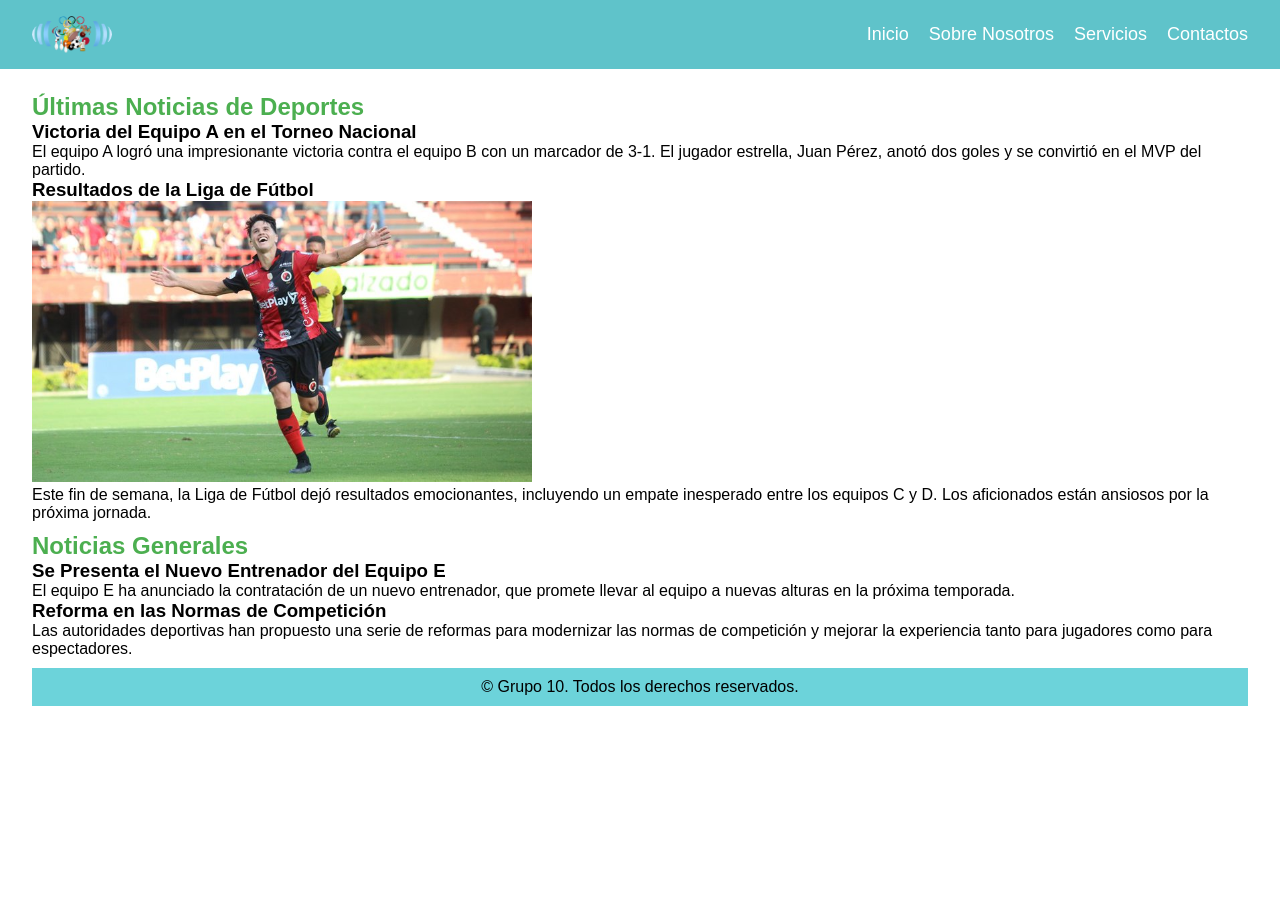
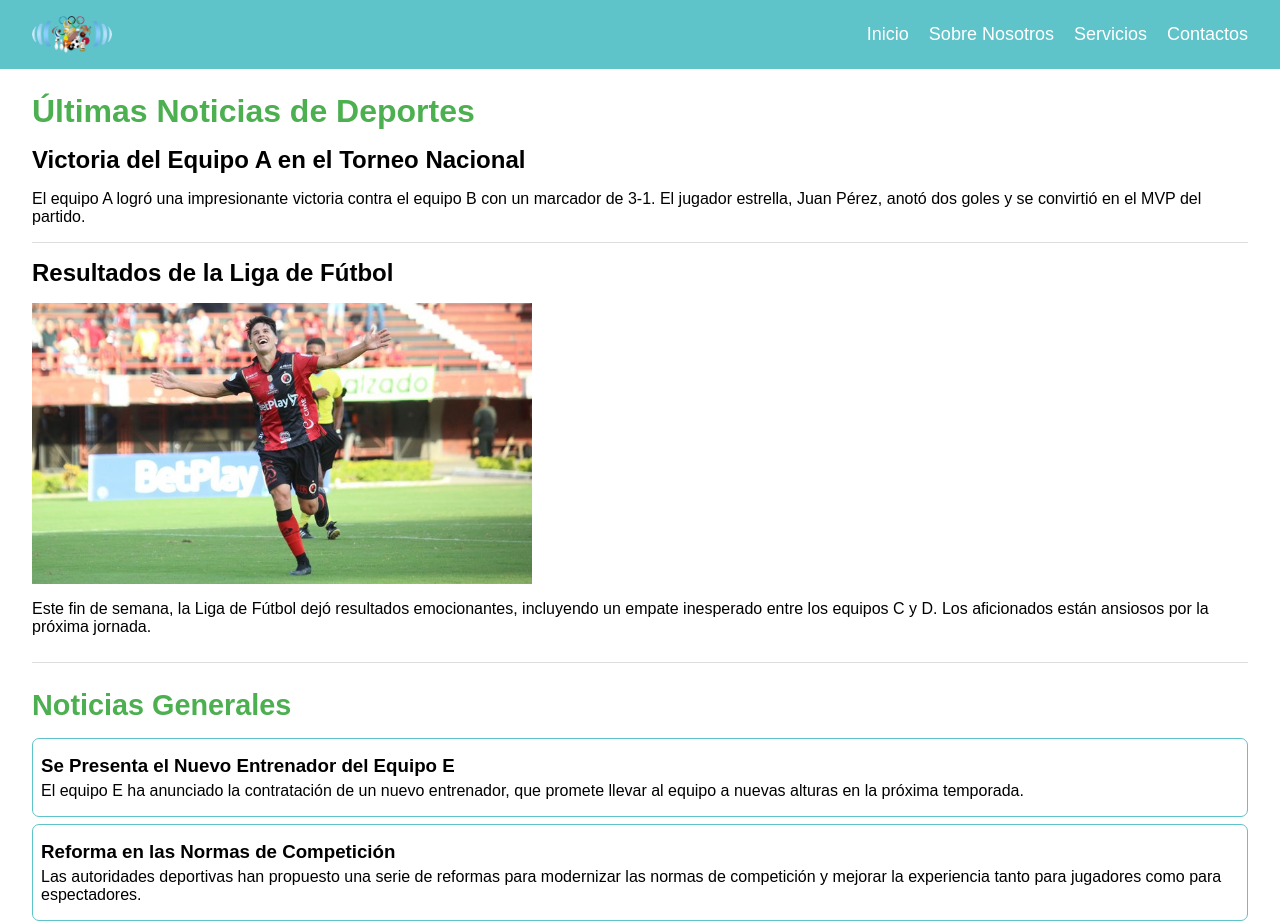
Before and after one commit to danielsv17/sport-news, a plain HTML site: page index.html in a window 1280 px wide. Shown: the top 924 px of the page. Before the commit the page ends 800 px from the top, so only its background shows below. Drawn offline with Linux system fonts and the light colour scheme.

Commit message:
refactor: :art: format the code and improve the structure
format the code and improve the structure

```diff
--- a/index.html
+++ b/index.html
@@ -25,34 +25,42 @@
         </nav>
     </header>
     <main>
-        <section class="deportes">
-        <h2>Últimas Noticias de Deportes</h2>
-        <article>
-            <h3>Victoria del Equipo A en el Torneo Nacional</h3>
-            <p>El equipo A logró una impresionante victoria contra el equipo B con un marcador de 3-1. El jugador estrella, Juan Pérez, anotó dos goles y se convirtió en el MVP del partido.</p>
-        </article>
-        <article>
-            <h3>Resultados de la Liga de Fútbol</h3>
-            <img class="imgCucuta" src="./assets/cucuta.png" alt="Equipo A celebrando" class="imagen-deporte">
-            <p>Este fin de semana, la Liga de Fútbol dejó resultados emocionantes, incluyendo un empate inesperado entre los equipos C y D. Los aficionados están ansiosos por la próxima jornada.</p>
-        </article>
-    </section>
+        <section class="main-news">
+            <h2 class="main-title">Últimas Noticias de Deportes</h2>
+            <article class="article">
+                <h3 class="article-title">Victoria del Equipo A en el Torneo Nacional</h3>
+                <p class="article-description">El equipo A logró una impresionante victoria contra el equipo B con un marcador de 3-1. El jugador
+                    estrella, Juan Pérez, anotó dos goles y se convirtió en el MVP del partido.</p>
+            </article>
+            <div class="divider"></div>
+            <article class="article">
+                <h3 class="article-title">Resultados de la Liga de Fútbol</h3>
+                <img class="imgCucuta" src="./assets/cucuta.png" alt="Equipo A celebrando" class="imagen-deporte">
+                <p class="article-description">Este fin de semana, la Liga de Fútbol dejó resultados emocionantes, incluyendo un empate inesperado
+                    entre los equipos C y D. Los aficionados están ansiosos por la próxima jornada.</p>
+            </article>
+        </section>
+        <div class="divider"></div>
+        <section class="secondary-news">
+            <h2 class="secondary-title">Noticias Generales</h2>
+            <div class="secondary-news-content">
+                <article class="card-sc-news">
+                    <h3>Se Presenta el Nuevo Entrenador del Equipo E</h3>
+                    <p>El equipo E ha anunciado la contratación de un nuevo entrenador, que promete llevar al equipo a
+                        nuevas alturas en la próxima temporada.</p>
+                </article>
+                <article class="card-sc-news">
+                    <h3>Reforma en las Normas de Competición</h3>
+                    <p>Las autoridades deportivas han propuesto una serie de reformas para modernizar las normas de
+                        competición y mejorar la experiencia tanto para jugadores como para espectadores.</p>
+                </article>
+            </div>
+        </section>
+    </main>
 
-    <section class="noticias">
-        <h2>Noticias Generales</h2>
-        <article>
-            <h3>Se Presenta el Nuevo Entrenador del Equipo E</h3>
-            <p>El equipo E ha anunciado la contratación de un nuevo entrenador, que promete llevar al equipo a nuevas alturas en la próxima temporada.</p>
-        </article>
-        <article>
-            <h3>Reforma en las Normas de Competición</h3>
-            <p>Las autoridades deportivas han propuesto una serie de reformas para modernizar las normas de competición y mejorar la experiencia tanto para jugadores como para espectadores.</p>
-        </article>
-    </section>
     <footer>
         <p>&copy; Grupo 10. Todos los derechos reservados.</p>
     </footer>
-    </main>
 
 </body>
 
```
Also changed, not shown: contact.html (+6 -3 lines).
